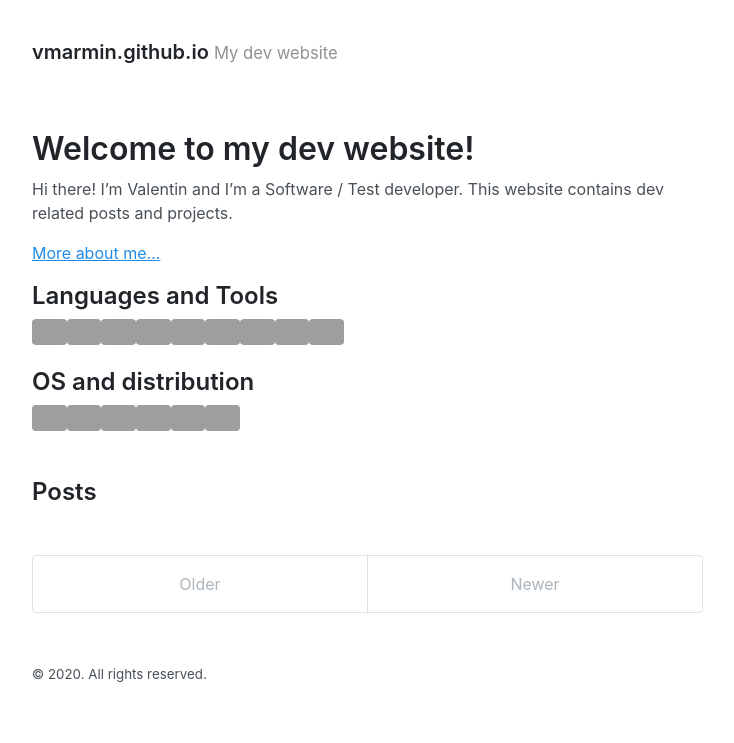
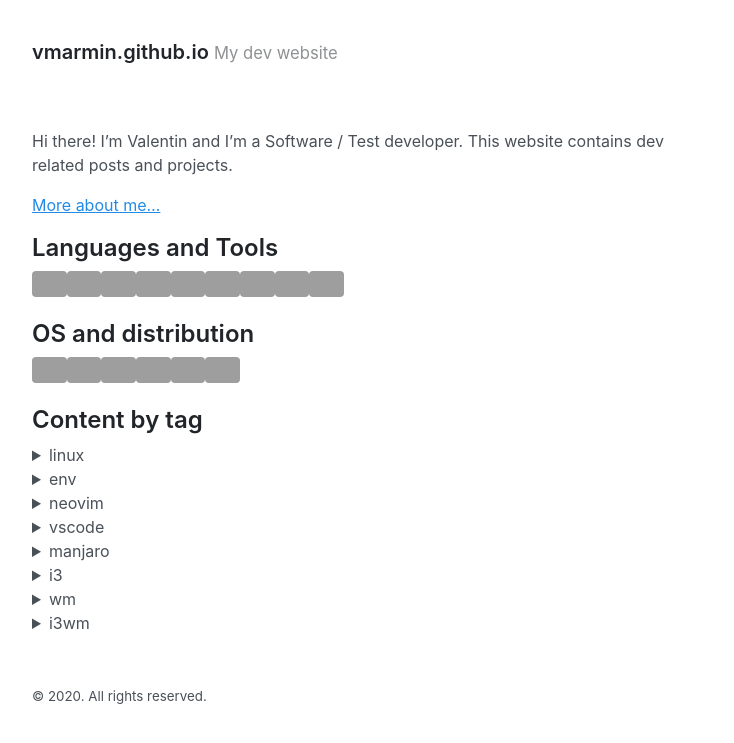
Before and after one commit to vmarmin/vmarmin.github.io, a Jekyll site: the page built from index.md, in a window 1280 px wide, cut to the strip 0-743 px from the top of the page. Shown: the whole strip, without its empty margins (272-1006 px from the left). Built offline with Jekyll 4.4.1, drawn with Linux system fonts in a browser that asks for light colours; grey boxes are pictures that could not be loaded.

Commit message:
Back to markdown index

```diff
--- a/index.md
+++ b/index.md
@@ -2,8 +2,6 @@
 layout: default
 title: Home
 ---
-
-# Welcome to my dev website!
 
 Hi there! I'm Valentin and I'm a Software / Test developer. This website
 contains dev related posts and projects.
@@ -34,38 +32,17 @@ contains dev related posts and projects.
 [<img align="left" alt="raspberry pi" height="26px" src="https://cdn.svgporn.com/logos/raspberry-pi.svg" />](https://www.raspberrypi.org/)
 
 <br />
-<br />
 
-## Posts
+## Content by tag
 
-<div class="posts">
-  {% for post in paginator.posts %}
-  <article class="post">
-    <h1 class="post-title">
-      <a href="{{ post.url | relative_url }}">
-        {{ post.title }}
-      </a>
-    </h1>
-
-    <time datetime="{{ post.date | date_to_xmlschema }}" class="post-date">{{ post.date | date_to_string }}</time>
-
-    {{ post.content }}
-  </article>
-  {% endfor %}
-</div>
-
-<div class="pagination">
-  {% if paginator.next_page %}
-    <a class="pagination-item older" href="{{ paginator.next_page_path | relative_url }}">Older</a>
-  {% else %}
-    <span class="pagination-item older">Older</span>
-  {% endif %}
-  {% if paginator.previous_page %}
-    <a class="pagination-item newer" href="{{ paginator.previous_page_path | prepend: relative_url }}">Newer</a>
-  {% else %}
-    <span class="pagination-item newer">Newer</span>
-  {% endif %}
-</div>
+{% for tag in site.tags %}
+<details>
+    <summary>{{ tag[0] }}</summary>
+    {% for post in tag[1] %}
+    <a href="{{ post.url }}">{{ post.title }}</a><br/>
+    {% endfor %}
+</details>
+{% endfor %}
 
 [website]: https://talesofwanders.com
 [github]: https://github.com/vmarmin
```
